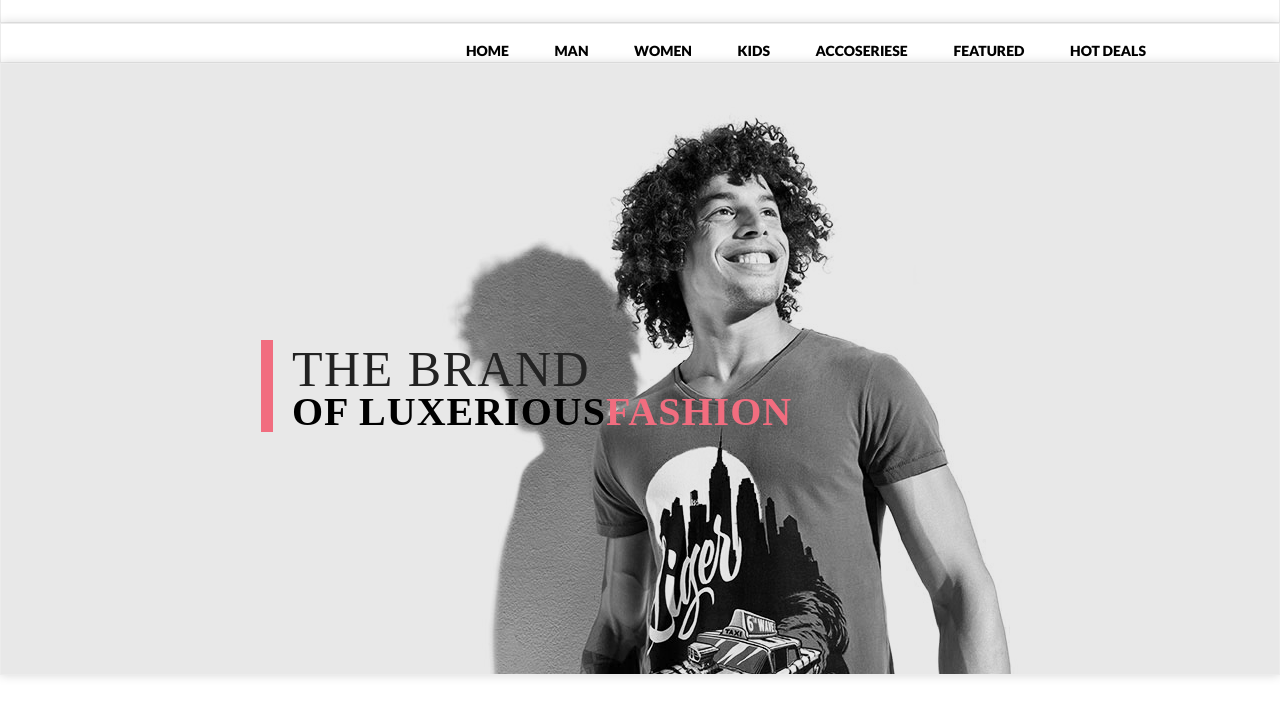
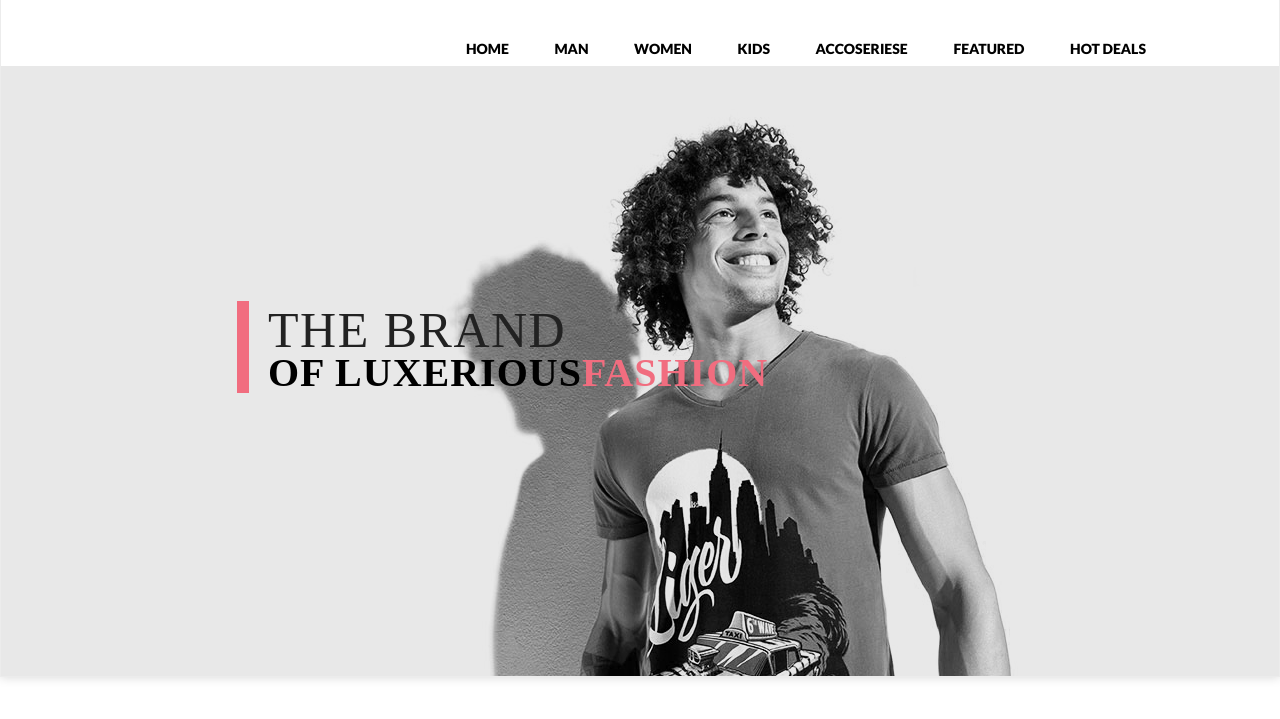
Before and after one commit to Misha1512/lesson-html5, a plain HTML site: page index.html in a window 1280 px wide. Shown: the part 79-798 px from the top of the page. Drawn offline with Linux system fonts and the light colour scheme.

Commit message:
Доработка второго слайда и рамки всего дока

```diff
--- a/css/style.css
+++ b/css/style.css
@@ -9,9 +9,7 @@ header {
     max-width: 1600px;
     padding-left: 230px;
     height: 100px;
-    box-shadow: 0 0 10px rgba(0, 0, 0, 0.17);
-    border: 1px solid #ececec;
-    background-color: #ffffff;
+
 }
 
 body {
@@ -23,7 +21,9 @@ body {
     /* сайт располагается по центру экрана */
     max-width: 1600px;
     /* резиновая, растягивается до значения в 1200px */
-
+  box-shadow: 0 0 10px rgba(0, 0, 0, 0.17);
+    border: 1px solid #ececec;
+    background-color: #ffffff;
 }
 
 .button1 {
@@ -117,9 +117,7 @@ body {
 nav {
     max-width: 1600px;
     padding-left: 230px;
-    box-shadow: 0 0 10px rgba(0, 0, 0, 0.17);
-    border: 1px solid #ececec;
-    background-color: #ffffff;
+
 }
 
 nav ul {
@@ -155,9 +153,6 @@ main {
 
     max-width: 1600px;
     height: 610px;
-    box-shadow: 0 0 10px rgba(0, 0, 0, 0.17);
-    border: 1px solid #ececec;
-    background-color: #ffffff;
     background-image: url(../img/Layer_24.png);
     background-position-x: right;
 }
@@ -191,9 +186,15 @@ color: #f16d7f;
 }
 
 .gbrand {
-    margin-top: 276px;
-    margin-left:260px;
+    margin-top: 20px;
     width: 485px;
     height: 92px;
     display: flex;
 }
+
+.positionbrand {
+    position: absolute;
+    display: flex;
+    margin-top: 235px;
+    margin-left: 236px;
+}
--- a/index.html
+++ b/index.html
@@ -41,13 +41,13 @@
     </nav>
     <main>
         <div class="gbrand">
-            <img src="img/redline.png" alt="line">
-            <div class="brand">
-
-                <h2>THE BRAND</h2>
-
-                <h3>OF LUXERIOUS <span>FASHION</span>
-                </h3>
+            <div class="positionbrand">
+                <img src="img/redline.png" alt="line">
+                <div class="brand">
+                    <h2>THE BRAND</h2>
+                    <h3>OF LUXERIOUS <span>FASHION</span>
+                    </h3>
+                </div>
             </div>
 
         </div>
```
